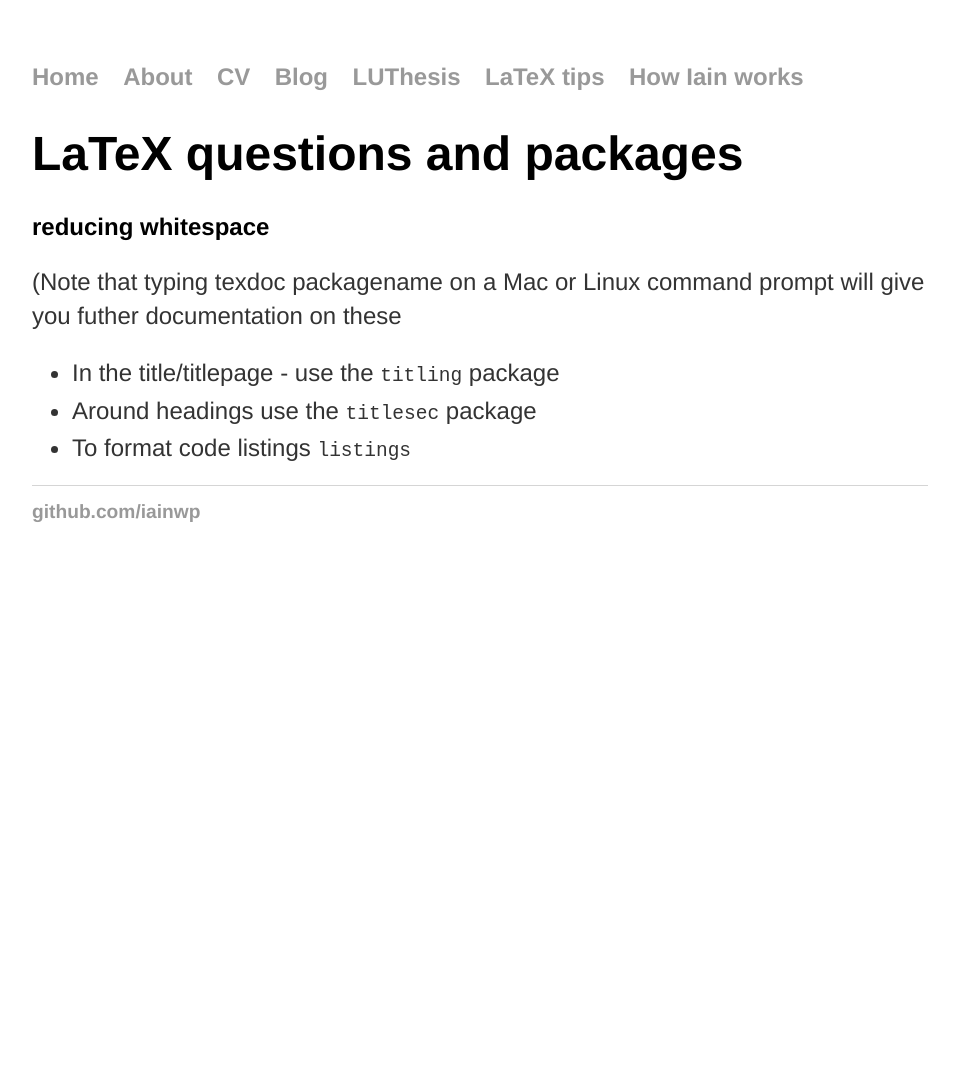
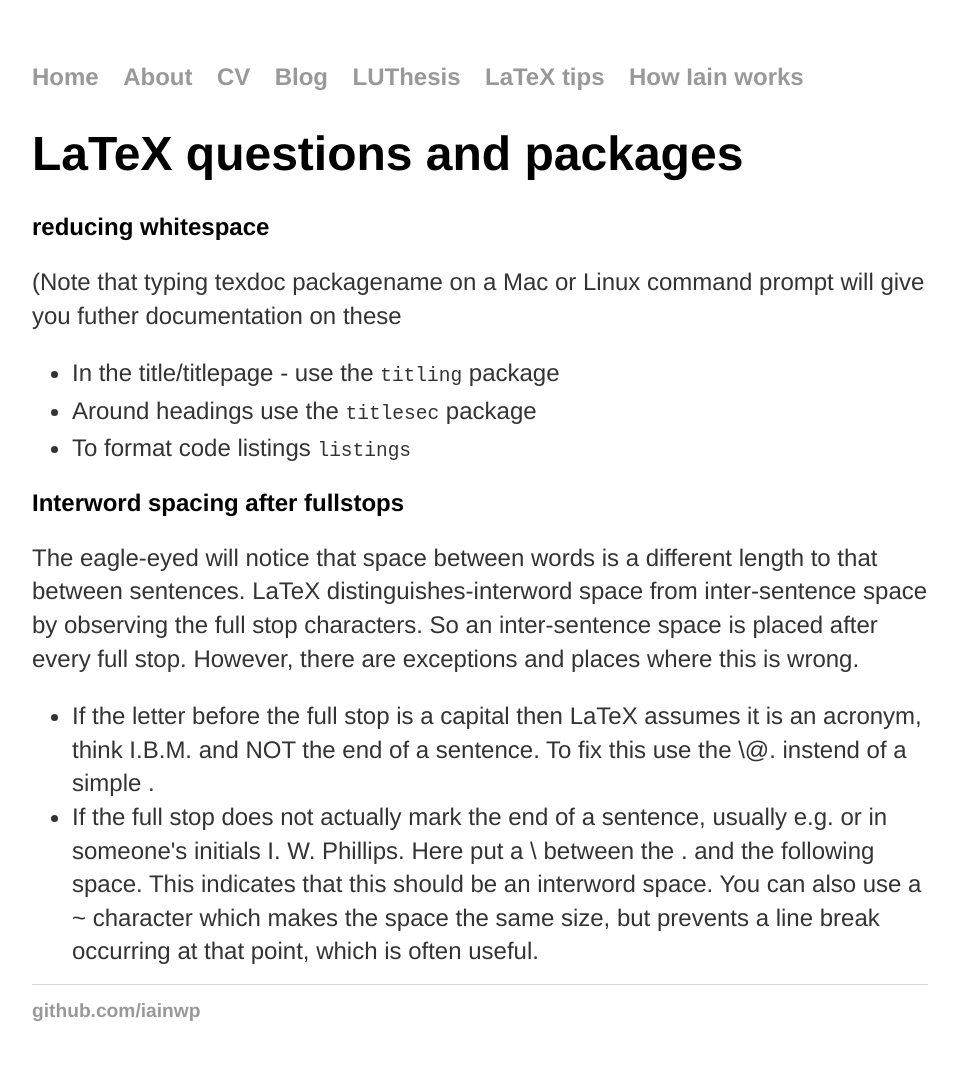
Before and after one commit to iainwp/iainwp.github.io, a Jekyll site: the page built from latex/index.html, in a window 1280 px wide. Shown: the whole page, without its empty margins (160-1119 px from the left). Built offline with Jekyll 4.4.1, drawn with Linux system fonts in a browser that asks for light colours; before the commit the page ends 900 px from its top, so only the background shows below that.

Commit message:
notes on interword spacing

```diff
--- a/latex/index.html
+++ b/latex/index.html
@@ -10,3 +10,22 @@ layout: default
   <li>Around headings use the <code>titlesec</code> package</li>
   <li>To format code listings <code>listings</code>
 </li></ul>
+
+<h2>Interword spacing after fullstops</h2>
+<p>The eagle-eyed will notice that space between words is a different
+  length to that between sentences.  LaTeX distinguishes-interword
+  space from inter-sentence space by observing the full stop
+  characters.  So an inter-sentence space is placed after every full
+  stop.  However, there are exceptions and places where this is
+  wrong.</p>
+<ul>
+  <li>If the letter before the full stop is a capital then LaTeX assumes
+  it is an acronym, think I.B.M. and NOT the end of a sentence.  To
+    fix this use the \@. instend of a simple .</li>
+  <li>If the full stop does not actually mark the end of a sentence,
+  usually e.g. or in someone's initials I. W. Phillips.  Here put a \
+  between the . and the following space.  This indicates that this
+  should be an interword space.  You can also use a ~ character which
+  makes the space the same size, but prevents a line break occurring at
+    that point, which is often useful.</li>
+</ul>
```
